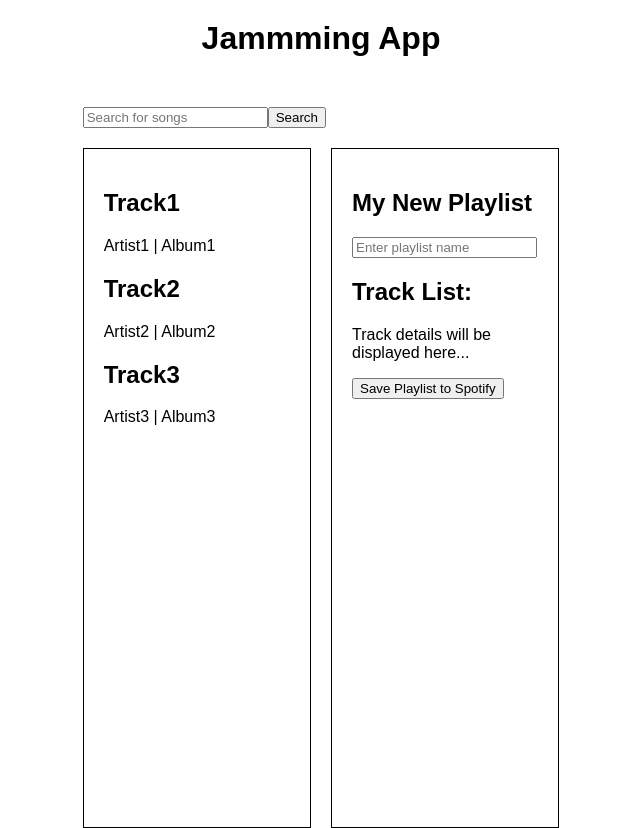
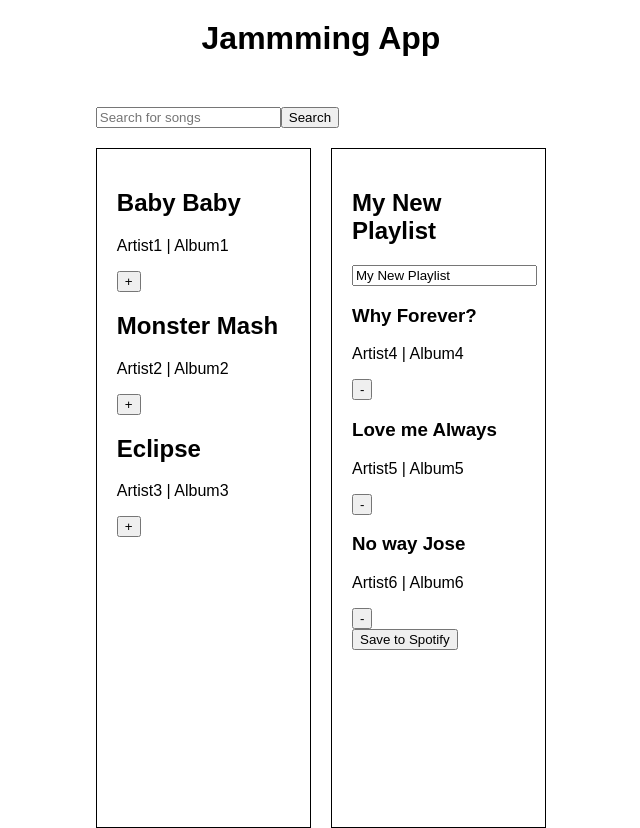
Before and after one commit to CMNathaniel/jammming, a React (Create React App) app: page / in a window 1280 px wide. Shown: the whole page, without its empty margins (319-959 px from the left). Built offline with nearby package versions, Linux system fonts and the light colour scheme.

Commit message:
all state and props working with hardcoded data

```diff
--- a/src/App.js
+++ b/src/App.js
@@ -7,17 +7,32 @@ import Playlist from './Playlist';
 
 function App() {
   const [searchResults, setSearchResults] = useState([
-    { id: 1, name: "Track1", artist: "Artist1", album: "Album1" },
-    { id: 2, name: "Track2", artist: "Artist2", album: "Album2" },
-    { id: 3, name: "Track3", artist: "Artist3", album: "Album3" },
+    { id: 1, name: "Baby Baby", artist: "Artist1", album: "Album1" },
+    { id: 2, name: "Monster Mash", artist: "Artist2", album: "Album2" },
+    { id: 3, name: "Eclipse", artist: "Artist3", album: "Album3" },
   ]);
 
   const [playlistName, setPlaylistName] = useState("My New Playlist");
   const [playlistTracks, setPlaylistTracks] = useState([
-    { id: 4, name: "Track4", artist: "Artist4", album: "Album4" },
-    { id: 5, name: "Track5", artist: "Artist5", album: "Album5" },
-    { id: 6, name: "Track6", artist: "Artist6", album: "Album6" },
+    { id: 4, name: "Why Forever?", artist: "Artist4", album: "Album4" },
+    { id: 5, name: "Love me Always", artist: "Artist5", album: "Album5" },
+    { id: 6, name: "No way Jose", artist: "Artist6", album: "Album6" },
   ]);
+
+  const handleNameChange = (event) => {
+    setPlaylistName(event.target.value);
+  };
+
+  const addTrack = (track) => {
+    if (playlistTracks.find(savedTrack => savedTrack.id === track.id)) {
+      return;
+    }
+    setPlaylistTracks(prevTracks => [...prevTracks, track]);
+  };
+
+  const removeTrack = (track) => {
+    setPlaylistTracks(prevTracks => prevTracks.filter(savedTrack => savedTrack.id !== track.id));
+  };
 
   return (
     <div className="App">
@@ -27,10 +42,10 @@ function App() {
       </div>
       <div className="container">
         <div className="search-results">
-          <SearchResults searchResults={searchResults}/>
+          <SearchResults searchResults={searchResults} onAdd={addTrack}/>
         </div>
         <div className="playlist">
-          <Playlist playlistName={playlistName} playlistTracks={playlistTracks} />
+          <Playlist playlistName={playlistName} playlistTracks={playlistTracks} onNameChange={handleNameChange} onRemove={removeTrack}/>
         </div>
       </div>
     </div>
--- a/src/Playlist.js
+++ b/src/Playlist.js
@@ -1,13 +1,13 @@
 import React from 'react';
 import TrackList from './TrackList';
 
-function Playlist({ playlistName, playlistTracks }) {
+function Playlist({ playlistName, playlistTracks, onNameChange, onRemove }) {
   return (
     <div>
       <h2>{playlistName}</h2>
-      <input type="text" placeholder="Enter playlist name" />
-      <TrackList tracks={playlistTracks} />
-      <button>Save Playlist to Spotify</button>
+      <input type="text" placeholder="Enter playlist name" value={playlistName} onChange={onNameChange} />
+      <TrackList tracks={playlistTracks} onRemove={onRemove}/>
+      <button>Save to Spotify</button>
     </div>
   );
 }
--- a/src/SearchResults.js
+++ b/src/SearchResults.js
@@ -1,12 +1,13 @@
 import React from 'react';
 
-function SearchResults({ searchResults }) {
+function SearchResults({ searchResults, onAdd }) {
   return (
     <div>
       {searchResults.map(track => (
         <div key={track.id}>
           <h2>{track.name}</h2>
           <p>{track.artist} | {track.album}</p>
+          <button onClick={() => onAdd(track)}>+</button>
         </div>
       ))}
     </div>
--- a/src/Track.js
+++ b/src/Track.js
@@ -1,9 +1,11 @@
 import React from 'react';
 
-function Track() {
+function Track({ track, onRemove }) {
   return (
     <div>
-      <p>Track details will be displayed here...</p>
+      <h3>{track.name}</h3>
+      <p>{track.artist} | {track.album}</p>
+      <button onClick={() => onRemove(track)}>-</button>
     </div>
   );
 }
--- a/src/TrackList.js
+++ b/src/TrackList.js
@@ -1,11 +1,12 @@
 import React from 'react';
 import Track from './Track';
 
-function TrackList() {
+function TrackList({ tracks, onRemove }) {
   return (
     <div>
-      <h2>Track List:</h2>
-      <Track />
+      {tracks.map(track => (
+        <Track key={track.id} track={track} onRemove={onRemove} />
+      ))}
     </div>
   );
 }
```
